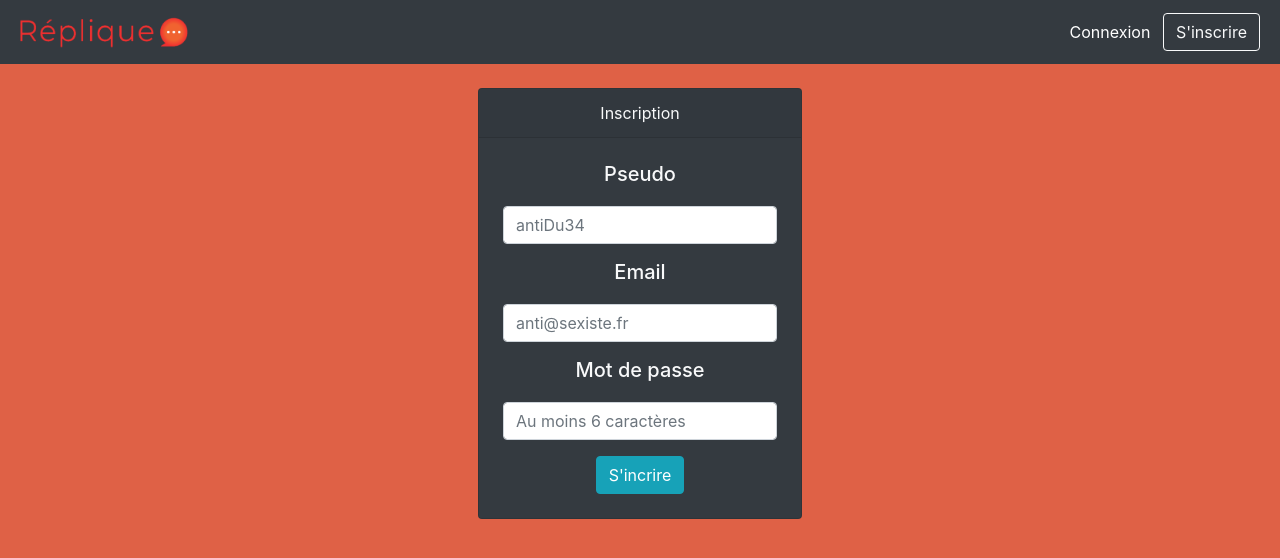
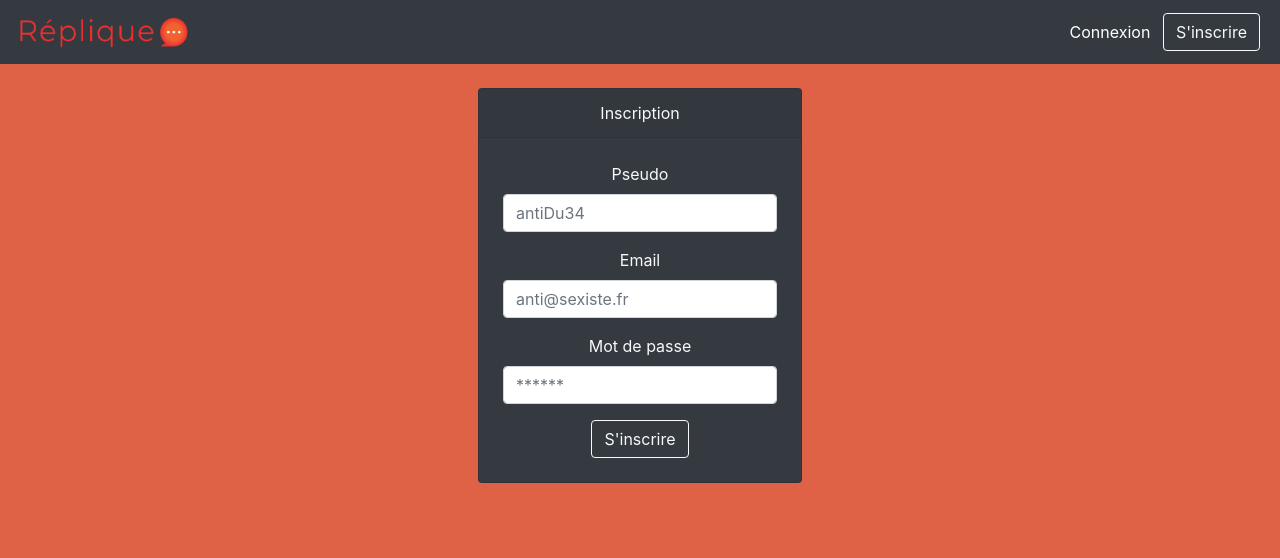
Before and after one commit to MathieuVeber/Anti-Sexist-React, a React (Create React App) app: page /inscription in a window 1280 px wide. Shown: the top 558 px of the page. Built offline with nearby package versions, Linux system fonts and the light colour scheme.

Commit message:
Validation ok except for labels

```diff
--- a/src/components/UserLogin.js
+++ b/src/components/UserLogin.js
@@ -1,6 +1,10 @@
 // React
 import React, { Component } from 'react'
 import { connect } from 'react-redux'
+
+// Form validation
+import { Formik } from 'formik'
+import * as yup from 'yup'
 
 // Actions
 import { login } from '../actions/userAction'
@@ -15,17 +19,9 @@ import Card from 'react-bootstrap/Card'
 
 
 export class UserLogin extends Component {
-    constructor(props) {
-        super(props);
-        this.user = React.createRef();
-        this.password = React.createRef();
-        //this.isValid = React.createRef();
-    }
 
-    handleSubmit = (event) => {
-        event.preventDefault();
-        event.stopPropagation();
-        this.props.login(this.user.current.value,this.password.current.value);
+    handleSubmit = (user,password) => {
+        this.props.login(user,password);
     }
 
     render() {
@@ -34,6 +30,20 @@ export class UserLogin extends Component {
         if(this.props.loggedIn) {
             return <Redirect to="/"/>
         }
+
+        const user = this.props.user ? this.props.user : "" ;
+        const password = this.props.password ? this.props.password : "" ;
+
+        const formSchema = yup.object({
+            user: yup.string()
+                .min(1,"Un email ou un pseudo est requis")
+                .max(64, "Le champ ne dépasse pas 64 caractères")
+                .required("Un email ou un pseudo est requis"),
+            password: yup.string()
+                .min(6,"Votre mot de passe n'est pas assez long")
+                .max(64,"Votre mot de passe est trop long")
+                .required("Difficile de se connecter sans mot de passe"),
+        });
 
         return (
             <div className="login">
@@ -44,23 +54,58 @@ export class UserLogin extends Component {
                                 Connexion
                             </Card.Header>
                             <Card.Body className="p-4">
-                                <Form onSubmit={this.handleSubmit}> {/*validated={this.isValid} noValidate >*/}
-
-                                    <Form.Group controlId="user">
-                                        <Card.Title><Form.Label>Identifiant</Form.Label></Card.Title>
-                                        <Form.Control type="text" placeholder="Email ou pseudo" ref={this.user} required />
-                                        <Form.Control.Feedback type="invalid">Pas facile de vous identifier comme ça...</Form.Control.Feedback>
+                            <Formik
+                                validationSchema={formSchema}
+                                onSubmit={(values) => this.handleSubmit(values.user,values.password)}
+                                initialValues={{
+                                    user: user,
+                                    password: password,
+                            }}>
+                            {({
+                                handleSubmit,
+                                handleChange,
+                                handleBlur,
+                                values,
+                                touched,
+                                isValid,
+                                errors,
+                            }) => (
+                                <Form noValidate onSubmit={handleSubmit}>
+                                    <Form.Group controlId="validationFormik01">
+                                        <Form.Label>Identifiant</Form.Label>
+                                        <Form.Control
+                                            type="text"
+                                            placeholder="Email ou pseudo"
+                                            name="user"
+                                            value={values.user}
+                                            onChange={handleChange}
+                                            isValid={touched.user && !errors.user}
+                                            isInvalid={!!errors.user}
+                                        />
+                                        <Form.Control.Feedback type="valid" >Parfait !</Form.Control.Feedback>
+                                        <Form.Control.Feedback type="invalid" >{errors.user}</Form.Control.Feedback>
                                     </Form.Group>
 
-                                    <Form.Group controlId="password">
-                                    <Card.Title><Form.Label>Mot de passe</Form.Label></Card.Title>
-                                        <Form.Control type="password" placeholder="Au moins 6 caractères" ref={this.password} required />
-                                        <Form.Control.Feedback type="invalid">Pas facile de vous identifier comme ça...</Form.Control.Feedback>
+                                    <Form.Group controlId="validationFormik02">
+                                        <Form.Label>Mot de passe</Form.Label>
+                                        <Form.Control
+                                            type="password"
+                                            placeholder="******"
+                                            name="password"
+                                            value={values.password}
+                                            onChange={handleChange}
+                                            isValid={touched.password && !errors.password}
+                                            isInvalid={!!errors.password}
+                                        />
+                                        <Form.Control.Feedback type="valid" >Parfait !</Form.Control.Feedback>
+                                        <Form.Control.Feedback type="invalid" >{errors.password}</Form.Control.Feedback>
                                     </Form.Group>
-                                    <Button variant="info" type="submit">
+                                    <Button variant="outline-light" type="submit">
                                         Se connecter
                                     </Button>
                                 </Form>
+                                )}
+                                </Formik>
                             </Card.Body>
                         </Card>
                     </Row>
--- a/src/components/UserRegister.js
+++ b/src/components/UserRegister.js
@@ -1,6 +1,10 @@
 // React
 import React, { Component } from 'react'
 import { connect } from 'react-redux'
+
+// Form validation
+import { Formik } from 'formik'
+import * as yup from 'yup'
 
 // Actions
 import { register } from '../actions/userAction'
@@ -15,54 +19,113 @@ import Card from 'react-bootstrap/Card'
 
 
 export class UserRegister extends Component {
-    constructor(props) {
-        super(props);
-        this.pseudo = React.createRef();
-        this.email = React.createRef();
-        this.password = React.createRef();
-    }
-
-    handleSubmit = (event) => {
-        event.preventDefault();
-        event.stopPropagation();
-        this.props.register(this.pseudo.current.value,this.email.current.value,this.password.current.value);
+    handleSubmit = (pseudo,email,password) => {
+        this.props.register(pseudo,email,password);
     }
 
     render() {
 
-        // When registered
+        // When logged in
         if(this.props.loggedIn) {
             return <Redirect to="/"/>
         }
 
+        const pseudo = this.props.pseudo ? this.props.pseudo : "" ;
+        const email = this.props.email ? this.props.email : "" ;
+        const password = this.props.password ? this.props.password : "" ;
+
+        const formSchema = yup.object({
+            pseudo: yup.string()
+                .min(1,"Votre pseudo est requis")
+                .max(32, "Le champ ne doit pas dépasser pas 32 caractères")
+                .required("Votre pseudo est requis"),
+            email: yup.string()
+                .min(6,"Votre email est requis")
+                .max(64, "Le champ ne doit pas dépasser 64 caractères")
+                .required("Votre email est requis"),
+            password: yup.string()
+                .min(6,"Votre mot de passe n'est pas assez long")
+                .max(64,"Votre mot de passe est trop long")
+                .required("Difficile de se connecter sans mot de passe"),
+        });
+
         return (
-            <div className="register">
+            <div className="login">
                 <Container fluid>
-                <Row className="d-flex justify-content-center">
+                    <Row className="d-flex justify-content-center">
                         <Card bg="dark" text="light" >
                             <Card.Header>
                                 Inscription
                             </Card.Header>
                             <Card.Body className="p-4">
-                                <Form onSubmit={this.handleSubmit}>
-                                    <Form.Group controlId="pseudo">
-                                        <Card.Title><Form.Label>Pseudo</Form.Label></Card.Title>
-                                        <Form.Control type="text" placeholder="antiDu34" ref={this.pseudo} required />
+                            <Formik
+                                validationSchema={formSchema}
+                                onSubmit={(values) => this.handleSubmit(values.pseudo,values.email,values.password)}
+                                initialValues={{
+                                    pseudo: pseudo,
+                                    email:email,
+                                    password: password,
+                            }}>
+                            {({
+                                handleSubmit,
+                                handleChange,
+                                handleBlur,
+                                values,
+                                touched,
+                                isValid,
+                                errors,
+                            }) => (
+                                <Form noValidate onSubmit={handleSubmit}>
+                                    <Form.Group controlId="validationFormik01">
+                                        <Form.Label>Pseudo</Form.Label>
+                                        <Form.Control
+                                            type="text"
+                                            placeholder="antiDu34"
+                                            name="pseudo"
+                                            value={values.pseudo}
+                                            onChange={handleChange}
+                                            isValid={touched.pseudo && !errors.pseudo}
+                                            isInvalid={!!errors.pseudo}
+                                        />
+                                        <Form.Control.Feedback type="valid" >Parfait !</Form.Control.Feedback>
+                                        <Form.Control.Feedback type="invalid" >{errors.pseudo}</Form.Control.Feedback>
                                     </Form.Group>
 
-                                    <Form.Group controlId="email">
-                                        <Card.Title><Form.Label>Email</Form.Label></Card.Title>
-                                        <Form.Control type="email" placeholder="anti@sexiste.fr" ref={this.email} required />
+                                    <Form.Group controlId="validationFormik02">
+                                        <Form.Label>Email</Form.Label>
+                                        <Form.Control
+                                            type="text"
+                                            placeholder="anti@sexiste.fr"
+                                            name="email"
+                                            value={values.email}
+                                            onChange={handleChange}
+                                            isValid={touched.email && !errors.email}
+                                            isInvalid={!!errors.email}
+                                        />
+                                        <Form.Control.Feedback type="valid" >Parfait !</Form.Control.Feedback>
+                                        <Form.Control.Feedback type="invalid" >{errors.email}</Form.Control.Feedback>
                                     </Form.Group>
 
-                                    <Form.Group controlId="password">
-                                        <Card.Title><Form.Label>Mot de passe</Form.Label></Card.Title>
-                                        <Form.Control type="password" placeholder="Au moins 6 caractères" ref={this.password} required />
+                                    <Form.Group controlId="validationFormik03">
+                                        <Form.Label>Mot de passe</Form.Label>
+                                        <Form.Control
+                                            type="password"
+                                            placeholder="******"
+                                            name="password"
+                                            value={values.password}
+                                            onChange={handleChange}
+                                            isValid={touched.password && !errors.password}
+                                            isInvalid={!!errors.password}
+                                        />
+                                        <Form.Control.Feedback type="valid" >Parfait !</Form.Control.Feedback>
+                                        <Form.Control.Feedback type="invalid" >{errors.password}</Form.Control.Feedback>
                                     </Form.Group>
-                                    <Button variant="info" type="submit">
-                                        S'incrire
+                                    <Button variant="outline-light" type="submit">
+                                        S'inscrire
                                     </Button>
                                 </Form>
+                                )}
+                                </Formik>
                             </Card.Body>
                         </Card>
                     </Row>
```
